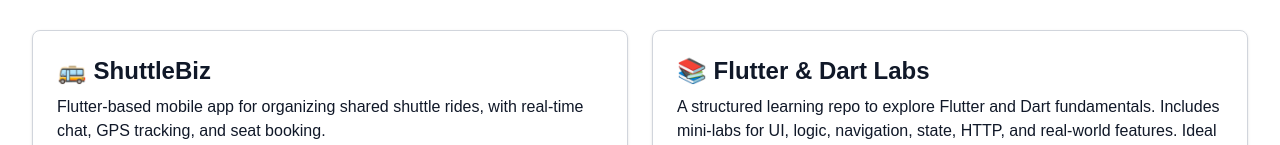
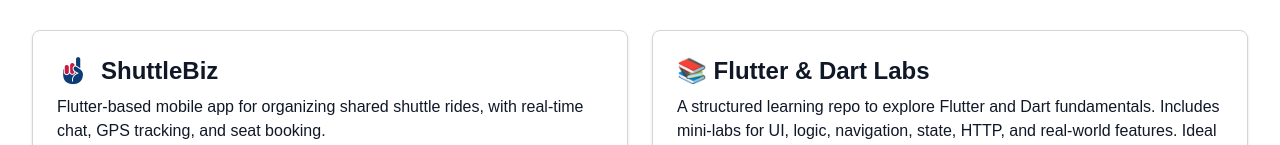
Before and after one commit to marcdevelopez/marcdevelopez-portfolio, a Next.js app: page /projects in a window 1280 px wide. Shown: the part 147-292 px from the top of the page. Built offline with nearby package versions, Linux system fonts and the light colour scheme.

Commit message:
Add custom ShuttleBiz icon and organize image structure

```diff
--- a/src/app/projects/page.js
+++ b/src/app/projects/page.js
@@ -1,3 +1,5 @@
+import Image from "next/image";
+
 // Esta línea exporta la función como página pública.
 // `default` significa que es la función principal del archivo.
 // Esta función es un "componente" en React. Representa una página entera.
@@ -11,7 +13,16 @@
       <div className="grid gap-6 md:grid-cols-2">
         {/* ShuttleBiz */}
         <div className="border border-gray-300 dark:border-gray-700 rounded-lg p-6 shadow-sm hover:shadow-md transition">
-          <h2 className="text-2xl font-semibold mb-2">🚌 ShuttleBiz</h2>
+          <div className="flex items-center mb-2">
+            <Image
+              src="/images/projects/hand-icon-strong.png"
+              alt="ShuttleBiz Icon"
+              width={32}
+              height={32}
+              className="mr-3"
+            />
+            <h2 className="text-2xl font-semibold">ShuttleBiz</h2>
+          </div>
           <p className="mb-4">
             Flutter-based mobile app for organizing shared shuttle rides, with
             real-time chat, GPS tracking, and seat booking.
```
Also changed, not shown: public/images/projects/hand-icon-strong.png (added).
